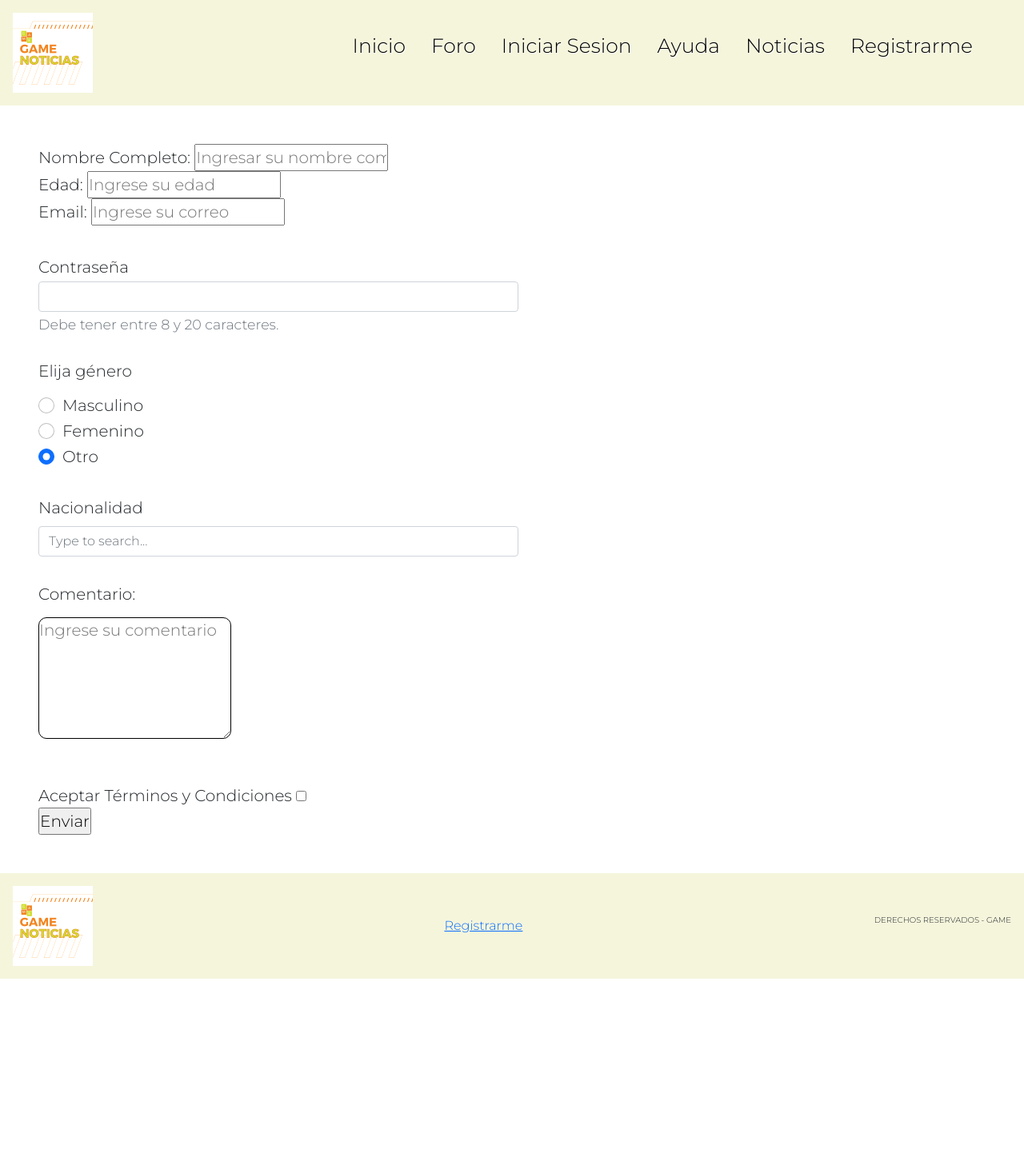
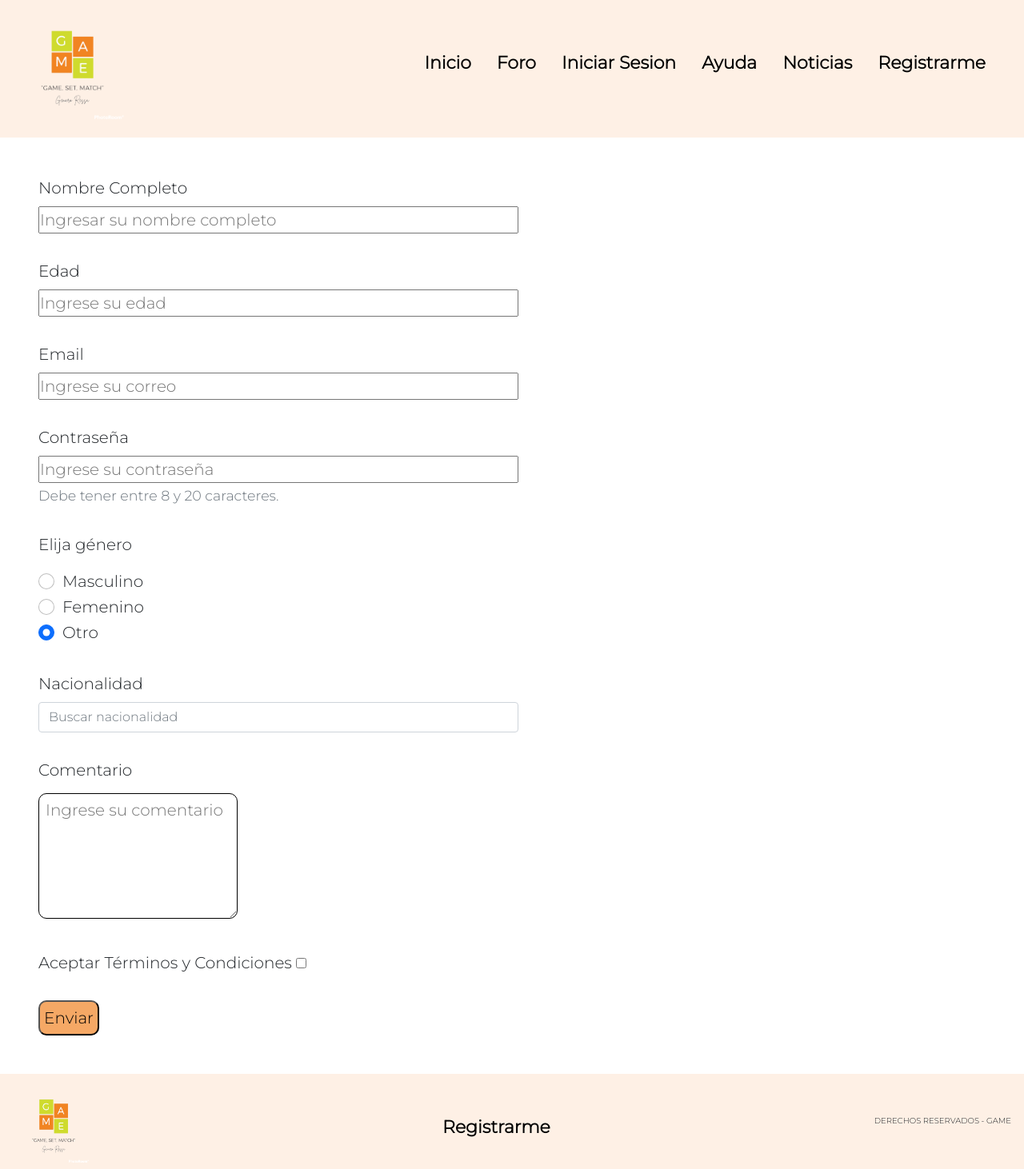
Before and after one commit to GenaroRessa/Game, a plain HTML site: page paginas/registrarme.html in a window 1280 px wide. Shown: the whole page at 80% size. Before the commit the page ends 1224 px from the top, so only its background shows below. Drawn offline with nearby package versions, Linux system fonts and the light colour scheme; some icons are missing.

Commit message:
construyendo

```diff
--- a/css/style.css
+++ b/css/style.css
@@ -28,7 +28,7 @@ margin: 4rem;
 
 .header {
 padding: 1rem;
-background-color: beige;
+background-color: #f183231e;
 display: flex;
 flex-direction: row;
 justify-content: space-between;
@@ -38,8 +38,8 @@ align-items: center;
 }
 
 .header__marca {
-    width: 100px;
-    height: 100px;
+    width: 140px;
+    height: 140px;
 }
 
 .header__logo {
@@ -47,10 +47,7 @@ align-items: center;
 
 }
 
-.nav {
-    padding: 1rem;
 
-}
 
 .nav__lista {
 
@@ -69,33 +66,38 @@ align-items: center;
 .nav__enlace {
     color: black;
     text-decoration: none;
-    font-size: 25px;
-    text-shadow: 1px 1px 1px white;
+    font-size: 22px;
+    font-weight: bold;
+    /*text-shadow: 1px 1px 1px white; */
 }
 
 
 
 .seccion1 {
 height: 500px;
-width: 1900px;
-background-color: #CFDB2F;
-color: #F18423;
+width: 100%;
+/*background-color: #CFDB2F;
+color: #F18423; */
 display: flex;
 flex-direction: column;
 justify-content: center;
 align-items: center;
 
-background-image:url(../imagenes/blob.png);
+/*background-image:url(../imagenes/blob.png);
 background-size: cover;
-background-position: 420px center;
+background-position: 450px center;
+background-repeat: no-repeat;
+margin-bottom: 2rem; */
+
+background-image: url(../imagenes/fondo\ portal.png);
+background-size: cover;
+background-position: center;
 background-repeat: no-repeat;
 margin-bottom: 2rem;
 
-
-
 }
 
-.seccion1__titulo{
+/*.seccion1__titulo{
     font-size: 140px;
     margin-bottom: 1rem;
     text-shadow: 1px 1px 1px #000;
@@ -103,16 +105,18 @@ margin-bottom: 2rem;
 
 .seccion1__subtitulo{
     font-size: 50px;
-    /*font-style: italic; */
+    font-style: italic;
     margin-bottom: 2rem;
     margin-left: 1REM;
     text-shadow: 1px 1px 1px #000;
 
-}
+} */
 
 
 .seccion2__titulo {
     font-size: 60px;
+    margin: 1rem;
+    font-weight: bold;
 }
 
 
@@ -120,6 +124,9 @@ margin-bottom: 2rem;
     background-image: linear-gradient(to bottom, #F18423, #CFDB2F);
     color: white;
     padding: 100px 0;
+    border: 2px solid rgb(90, 85, 85);
+    margin: 0.5rem;
+
 }
 
 .seccion3__titulo {
@@ -130,11 +137,13 @@ justify-content: center;
 align-items: center;
 margin-top: 0;
 text-shadow: 1px 1px 1px #000;
+font-weight: bold;
 }
 
 .seccion3__parrafo {
     font-size: 20px;
     margin: 2rem;
+    font-weight: bold;
 
 }
 
@@ -240,7 +249,7 @@ align-content:center;
 
 
  /*EJ:
-  justify-content: space-between ;         /*Tambien podemos separarlo usando SPACE
+  justify-content: space-between ;         Tambien podemos separarlo usando SPACE
  align-content: flex-end;  */
 
 
@@ -261,7 +270,7 @@ align-content:center;
    overflow:hidden;
     position: relative;
     object-fit:cover;
-
+    justify-content: center;
 
 }
 
@@ -283,7 +292,7 @@ background-color: #F18423;
 .grid2__hijo--2 {
     grid-area: 2elemento2;
 background-color: #F18423;
-
+justify-content: center;
 }
 
 .grid2__hijo--3 {
@@ -315,7 +324,7 @@ background-color:  #CFDB2F;
     font-size: 20px;
     text-align: center;
     margin: 1rem;
-    justify-content: flex-start;
+    justify-content: center;
     align-content:center;
     overflow:hidden;
 
@@ -327,6 +336,7 @@ background-color:  #CFDB2F;
 .grid {
     border: 2px solid grey;
     padding: 1rem;
+    margin: 1rem;
 
 
     /* Propiedad obligatoria para isar CSS Grid */
@@ -405,6 +415,7 @@ align-content:stretch;
    overflow: hidden;
     position: relative;
     object-fit: cover;
+    font-weight: bold;
 
 }
 
@@ -418,6 +429,7 @@ height: 50%;
 .grid__hijo--1 {
     grid-area: elemento1;
     background-image: linear-gradient(to top, #F18423, #CFDB2F);
+
 
 
 }
@@ -477,52 +489,96 @@ height: 50%;
     margin: 1rem;
 }
 
+.noticias__carrusel {
+    width: 50%;
+    height: 50%;
 
+}
 
 .registrarme {
     padding: 3rem;
     font-size: 20px;
+    flex-direction:column;
+    list-style: none;
+   }
+
+   /*.registrarme__email {
+    margin-top: 2rem;
+
+   } */
+
+
+   .registrarme__nombre--barra {
+    width: 600px;
+    margin-top: 0.5rem;
+    margin-bottom: 2rem;
+   }
+
+   .registrarme__edad--barra {
+    width: 600px;
+    margin-top: 0.5rem;
+    margin-bottom: 2rem;
+   }
+
+
+   .registrarme__email--barra {
+    width: 600px;
+    margin-top: 0.5rem;
+    margin-bottom: 2rem;
    }
 
 .registrarme__contraseña--barra {
     width: 600px;
-    margin-top: -4rem;
+    margin-top: 0.5rem;
 }
 
 .registrarme__genero {
     font-size: 20px;
     margin-top: 2rem;
-    margin-bottom: 1rem;
+
 }
    .registrarme__nacionalidad {
        margin-top: 2rem;
    }
-   .registrarme__barrita {
+   .registrarme__nacionalidad--barra {
        width: 600px;
-   }
+
+      }
 
    .registrarme__comentario {
 
        margin-top: 2rem ;
    }
 
-.registrarme__comentariocaja {
+.registrarme__comentario--caja {
     border-radius: 10px;
     border-color:black;
-    margin-bottom: 3rem;
+    margin-bottom: 2rem;
     margin-top: -1rem;
+    padding-left: 8px;
+    padding-top: 5px;
 }
 
+.registrarme__terminos {
+    margin-bottom: 2rem;
+}
+
+.registrarme__buttom {
+    background-color: #f18323b2;
+    border-radius: 10px;
+    padding: 5px;
+}
 
 .footer {
     padding: 1rem;
-background-color: beige;
+background-color: #f183231e;
 display: flex;
 flex-direction: row;
 justify-content: space-between;
 align-items: center;
-margin-bottom: 0;
+
 }
+
 
 .footer__logo {
     width: 100px;
--- a/paginas/registrarme.html
+++ b/paginas/registrarme.html
@@ -19,10 +19,10 @@
     <header class="header">
 
 
-        <a href="index.html" class="header__marca">
-          <img src="../imagenes/game-noticias.jpg" alt="Logotipo Game" width="100" height="100" class="header__logo">
-        </a>
+      <a href="index.html" class="header__marca">
+        <img src="../imagenes/PhotoRoom-20211007_114113.png" alt="Logotipo Game" class="header__logo">
 
+</a>
         <a href="#lateral" class="header__icono">
           <span class="jam jam-menu"></span>
         </a>
@@ -47,39 +47,41 @@
       <form action="donde se va a enviar esta informacion" method="como se va a enviar esa info: get(publica) o post (privada)" enctype="en que codificacion se va a enviar esa info" class="formulario">
         <!--van a colocar si o si los campos de formulario y el boton de envio-->
         <div>
-            <label for="Nombre">Nombre Completo:</label>
-            <input type="text" id="nombre" name="nombre" placeholder="Ingresar su nombre completo">
+            <label for="Nombre">Nombre Completo</label>
+          </div>
+          <div>
+            <input type="text" id="nombre" name="nombre" placeholder="Ingresar su nombre completo" class="registrarme__nombre--barra">
         </div>
 
 
+
         <div>
-            <label for="Edad">Edad: </label>
-            <input type="number" id="Edad" name="Edad" placeholder="Ingrese su edad">
+            <label for="Edad">Edad </label>
+          </div>
+          <div>
+            <input type="number" id="Edad" name="Edad" placeholder="Ingrese su edad" class="registrarme__edad--barra">
         </div>
 
-        <div>
-            <label for="Correo">Email:</label>
-            <input type="email" id="Correo" name="Correo" placeholder="Ingrese su correo">
+           <div><li> <label for="Correo" class="registrarme__email">Email</label> </li>
+
+           <li> <input type="email" id="Correo" name="Correo" placeholder="Ingrese su correo" class="registrarme__email--barra"> </li>
         </div>
 
-        <br class="row g-3 align-items-center">
-            <div class="col-auto">
-              <label for="inputPassword6" class="col-form-label registrarme__contraseña">Contraseña</label>
+
+            <div>
+              <label for="password" class="registrarme__contraseña">Contraseña</label>
             </div>
-            <br> </br>
-            <div class="col-auto">
-              <input type="password" id="inputPassword6" class="form-control registrarme__contraseña--barra" aria-describedby="passwordHelpInline">
-            </div>
-            <div class="col-auto">
+
+              <li> <input type="password" id="password" name="password" placeholder="Ingrese su contraseña" class="registrarme__contraseña--barra"> </li>
               <span id="passwordHelpInline" class="form-text">
                 Debe tener entre 8 y 20 caracteres.
               </span>
-            </div>
+
           </div>
 
 
-            <div>
-              <h4 class="registrarme__genero">Elija género</h4>
+            <div class="registrarme__genero">
+              <p> Elija género</p>
           <div class="form-check">
             <input class="form-check-input" type="radio" name="flexRadioDefault" id="flexRadioDefault1">
             <label class="form-check-label" for="flexRadioDefault1">
@@ -102,7 +104,7 @@
 
 
             <label for="exampleDataList" class="form-label registrarme__nacionalidad">Nacionalidad</label>
-<input class="form-control registrarme__barrita" list="datalistOptions" id="exampleDataList" placeholder="Type to search..." >
+<input class="form-control registrarme__nacionalidad--barra" list="datalistOptions" id="exampleDataList" placeholder="Buscar nacionalidad" >
 <datalist id="datalistOptions">
   <option value="Argentina">
   <option value="España">
@@ -112,35 +114,34 @@
 </datalist>
 
 
-            <label  class="registrarme__comentario" for="comentario">Comentario:</label>
+            <label  class="registrarme__comentario" for="comentario">Comentario</label>
             <br></br>
-            <textarea class="registrarme__comentariocaja" placeholder="Ingrese su comentario" name="comentario" id="comentario" cols="20" rows="5"></textarea>
+            <textarea class="registrarme__comentario--caja" placeholder="Ingrese su comentario" name="comentario" id="comentario" cols="20" rows="5"></textarea>
 
             <div>
-                <label for="terminos">Aceptar Términos y Condiciones</label>
-                <input type="checkbox" name="términos" id="terminos">
+                <label for="terminos" class="registrarme__terminos">Aceptar Términos y Condiciones</label>
+                <input type="checkbox" name="términos" id="terminos" class="registrarme__click">
             </div>
 
       <!--boton de envio 1-->
-      <input type="submit" value="Enviar" class="buttom">
+      <input type="submit" value="Enviar" class="registrarme__buttom">
 
     </section>
 
-      <footer class="footer">
-        <img src="../imagenes/game-noticias.jpg" alt="Logotipo Game" width="200" height="200" class="footer__logo">
+    <footer class="footer">
+      <img src="../imagenes/PhotoRoom-20211007_114113.png" alt="Logotipo Game" width="200" height="200" class="footer__logo">
 
-
-      <a href="registrarme.html" target="_blank" class="footer__registrarme">Registrarme</a>
-
-      <a href="" class="footer__icono">
-        <span class="jam jam-whatsapp"></span>
-      </a>
+      <nav class="nav__item">
+      <a href="paginas/registrarme.html" target="_blank" class="nav__enlace">Registrarme</a>
+    </nav>
+    <a href="" class="footer__icono">
+      <span class="jam jam-whatsapp"></span>
+    </a>
 
 
 
-      <p class="footer__derechos">Derechos reservados - Game </p>
-      </footer>
-
+    <p class="footer__derechos">Derechos reservados - Game </p>
+    </footer>
       <script src="https://cdn.jsdelivr.net/npm/bootstrap@5.1.3/dist/js/bootstrap.bundle.min.js" integrity="sha384-ka7Sk0Gln4gmtz2MlQnikT1wXgYsOg+OMhuP+IlRH9sENBO0LRn5q+8nbTov4+1p" crossorigin="anonymous"></script>
 </body>
 </html>
```
Also changed, not shown: index.html (+4 -3 lines), paginas/ayuda.html (+8 -7 lines), paginas/foro.html (+8 -7 lines), paginas/iniciar-sesion.html (+8 -7 lines), paginas/noticias.html (+7 -8 lines), prueba.html (deleted, +0 -18 lines), imagenes/LOGO GAME sin nombre1.jpg (added), imagenes/PhotoRoom-20211007_114113.png (added), imagenes/fondo portal.png (added).
